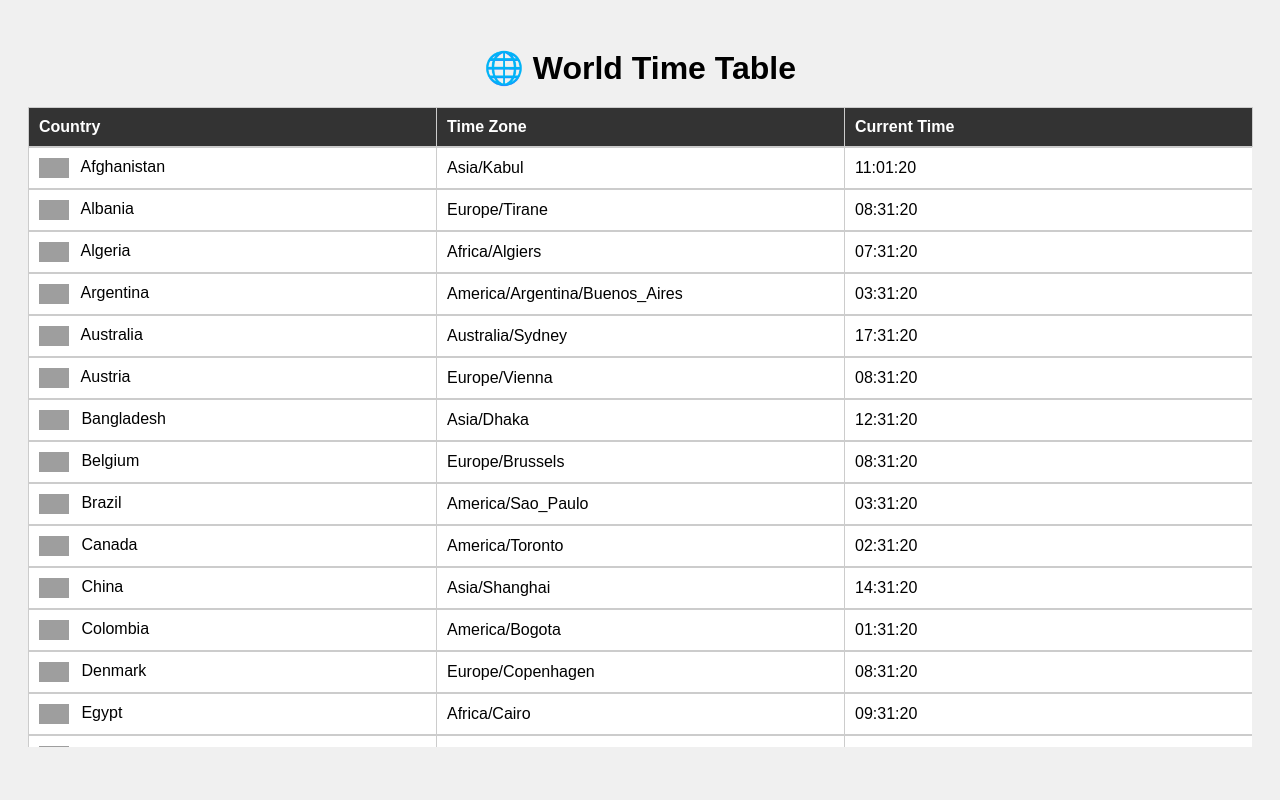
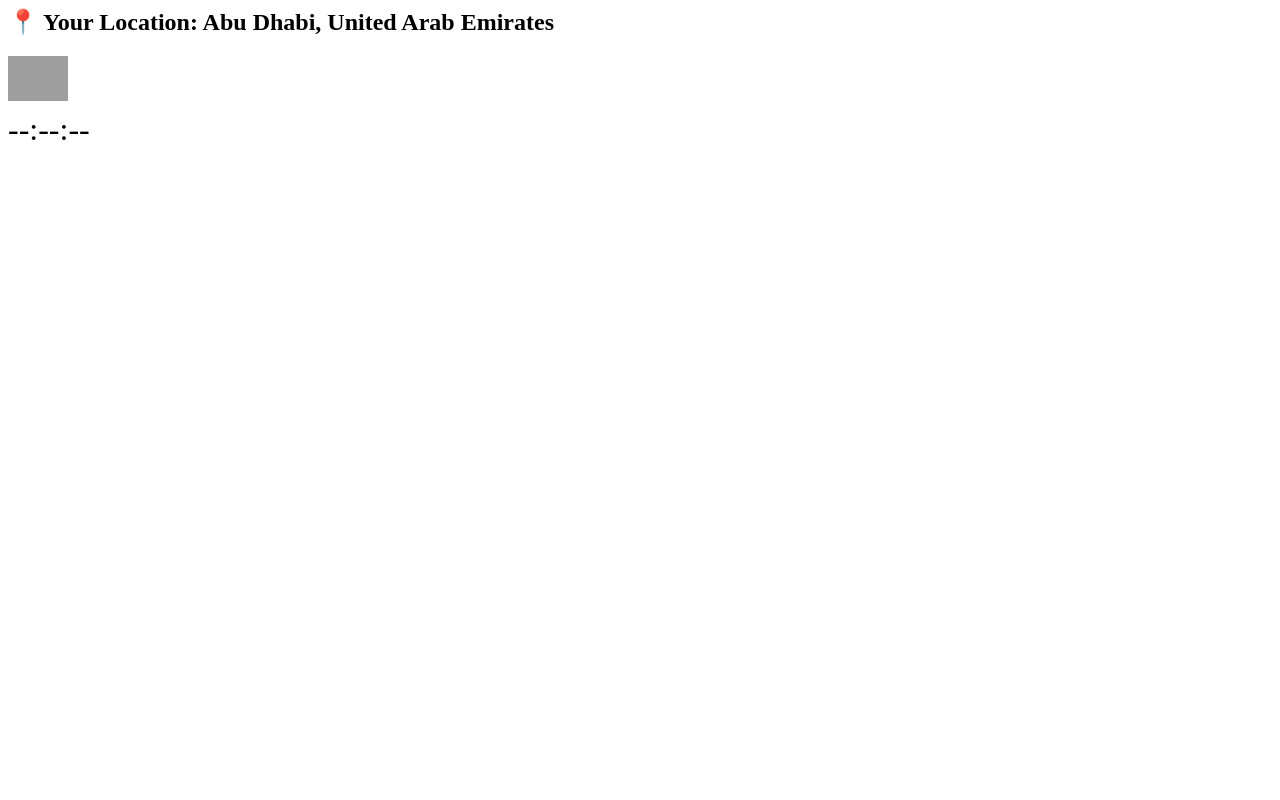
Before and after one commit to onlinehub251/world-map, a plain HTML site: page index.html in a window 1280 px wide. Drawn offline with Linux system fonts and the light colour scheme; grey boxes are pictures that could not be loaded.

Commit message:
Add files via upload

```diff
--- a/index.html
+++ b/index.html
@@ -1,141 +1,5 @@
-<!DOCTYPE html>
-<html lang="en">
-<head>
-  <meta charset="UTF-8" />
-  <meta name="viewport" content="width=device-width, initial-scale=1.0"/>
-  <title>World Time Table</title>
-  <style>
-    body {
-      font-family: Arial, sans-serif;
-      background: #f0f0f0;
-      padding: 20px;
-      text-align: center;
-    }
-    h1 {
-      margin-bottom: 20px;
-    }
-    table {
-      width: 100%;
-      border-collapse: collapse;
-      margin-top: 20px;
-      background: white;
-    }
-    th, td {
-      padding: 10px;
-      border: 1px solid #ccc;
-      text-align: left;
-    }
-    th {
-      background-color: #333;
-      color: white;
-    }
-    img.flag {
-      width: 30px;
-      height: 20px;
-      vertical-align: middle;
-      margin-right: 8px;
-    }
-    tbody {
-      display: block;
-      max-height: 600px;
-      overflow-y: scroll;
-    }
-    thead, tbody tr {
-      display: table;
-      width: 100%;
-      table-layout: fixed;
-    }
-  </style>
-</head>
-<body>
-  <h1>🌐 World Time Table</h1>
-  <table>
-    <thead>
-      <tr>
-        <th>Country</th>
-        <th>Time Zone</th>
-        <th>Current Time</th>
-      </tr>
-    </thead>
-    <tbody id="time-table"></tbody>
-  </table>
-
-  <script>
-    const countries = [
-      { name: "Afghanistan", zone: "Asia/Kabul", flag: "af" },
-      { name: "Albania", zone: "Europe/Tirane", flag: "al" },
-      { name: "Algeria", zone: "Africa/Algiers", flag: "dz" },
-      { name: "Argentina", zone: "America/Argentina/Buenos_Aires", flag: "ar" },
-      { name: "Australia", zone: "Australia/Sydney", flag: "au" },
-      { name: "Austria", zone: "Europe/Vienna", flag: "at" },
-      { name: "Bangladesh", zone: "Asia/Dhaka", flag: "bd" },
-      { name: "Belgium", zone: "Europe/Brussels", flag: "be" },
-      { name: "Brazil", zone: "America/Sao_Paulo", flag: "br" },
-      { name: "Canada", zone: "America/Toronto", flag: "ca" },
-      { name: "China", zone: "Asia/Shanghai", flag: "cn" },
-      { name: "Colombia", zone: "America/Bogota", flag: "co" },
-      { name: "Denmark", zone: "Europe/Copenhagen", flag: "dk" },
-      { name: "Egypt", zone: "Africa/Cairo", flag: "eg" },
-      { name: "Finland", zone: "Europe/Helsinki", flag: "fi" },
-      { name: "France", zone: "Europe/Paris", flag: "fr" },
-      { name: "Germany", zone: "Europe/Berlin", flag: "de" },
-      { name: "India", zone: "Asia/Kolkata", flag: "in" },
-      { name: "Indonesia", zone: "Asia/Jakarta", flag: "id" },
-      { name: "Iran", zone: "Asia/Tehran", flag: "ir" },
-      { name: "Iraq", zone: "Asia/Baghdad", flag: "iq" },
-      { name: "Italy", zone: "Europe/Rome", flag: "it" },
-      { name: "Japan", zone: "Asia/Tokyo", flag: "jp" },
-      { name: "Kenya", zone: "Africa/Nairobi", flag: "ke" },
-      { name: "Mexico", zone: "America/Mexico_City", flag: "mx" },
-      { name: "Netherlands", zone: "Europe/Amsterdam", flag: "nl" },
-      { name: "New Zealand", zone: "Pacific/Auckland", flag: "nz" },
-      { name: "Nigeria", zone: "Africa/Lagos", flag: "ng" },
-      { name: "Pakistan", zone: "Asia/Karachi", flag: "pk" },
-      { name: "Philippines", zone: "Asia/Manila", flag: "ph" },
-      { name: "Poland", zone: "Europe/Warsaw", flag: "pl" },
-      { name: "Portugal", zone: "Europe/Lisbon", flag: "pt" },
-      { name: "Qatar", zone: "Asia/Qatar", flag: "qa" },
-      { name: "Russia", zone: "Europe/Moscow", flag: "ru" },
-      { name: "Saudi Arabia", zone: "Asia/Riyadh", flag: "sa" },
-      { name: "Singapore", zone: "Asia/Singapore", flag: "sg" },
-      { name: "South Africa", zone: "Africa/Johannesburg", flag: "za" },
-      { name: "South Korea", zone: "Asia/Seoul", flag: "kr" },
-      { name: "Spain", zone: "Europe/Madrid", flag: "es" },
-      { name: "Sweden", zone: "Europe/Stockholm", flag: "se" },
-      { name: "Switzerland", zone: "Europe/Zurich", flag: "ch" },
-      { name: "Thailand", zone: "Asia/Bangkok", flag: "th" },
-      { name: "Turkey", zone: "Europe/Istanbul", flag: "tr" },
-      { name: "Ukraine", zone: "Europe/Kiev", flag: "ua" },
-      { name: "United Arab Emirates", zone: "Asia/Dubai", flag: "ae" },
-      { name: "United Kingdom", zone: "Europe/London", flag: "gb" },
-      { name: "United States", zone: "America/New_York", flag: "us" },
-      { name: "Vietnam", zone: "Asia/Ho_Chi_Minh", flag: "vn" }
-      // Add more countries here as needed
-    ];
-
-    function updateTable() {
-      const table = document.getElementById("time-table");
-      table.innerHTML = "";
-      countries.forEach(({ name, zone, flag }) => {
-        const time = new Intl.DateTimeFormat('en-US', {
-          timeZone: zone,
-          hour: '2-digit',
-          minute: '2-digit',
-          second: '2-digit',
-          hour12: false
-        }).format(new Date());
-        const row = document.createElement("tr");
-        row.innerHTML = `
-          <td><img class="flag" src="https://flagcdn.com/${flag}.svg" alt="${name} flag"> ${name}</td>
-          <td>${zone}</td>
-          <td>${time}</td>
-        `;
-        table.appendChild(row);
-      });
-    }
-
-    setInterval(updateTable, 1000);
-    updateTable();
-  </script>
-</body>
-</html>
+<div id="local-info">
+  <h2>📍 Your Location: Abu Dhabi, United Arab Emirates</h2>
+  <img src="https://flagcdn.com/ae.svg" alt="UAE Flag" width="60" />
+  <div id="local-time" style="font-size:2em; margin-top:10px;">--:--:--</div>
+</div>
```
Also changed, not shown: script.js (+7 -36 lines).
